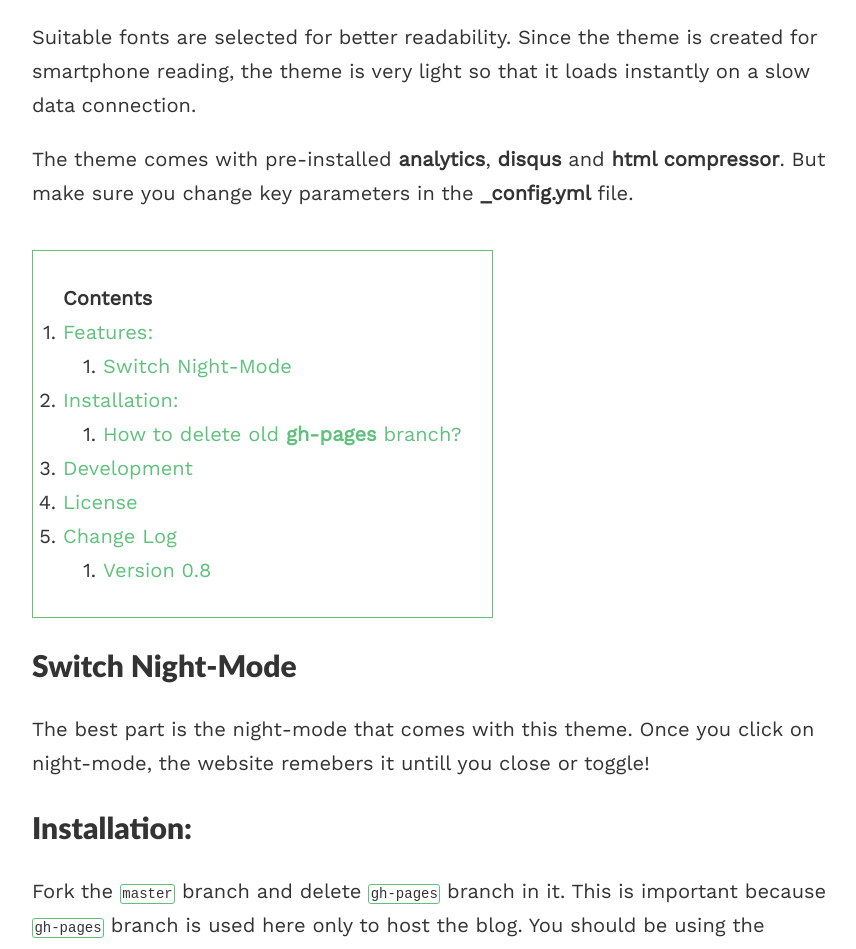
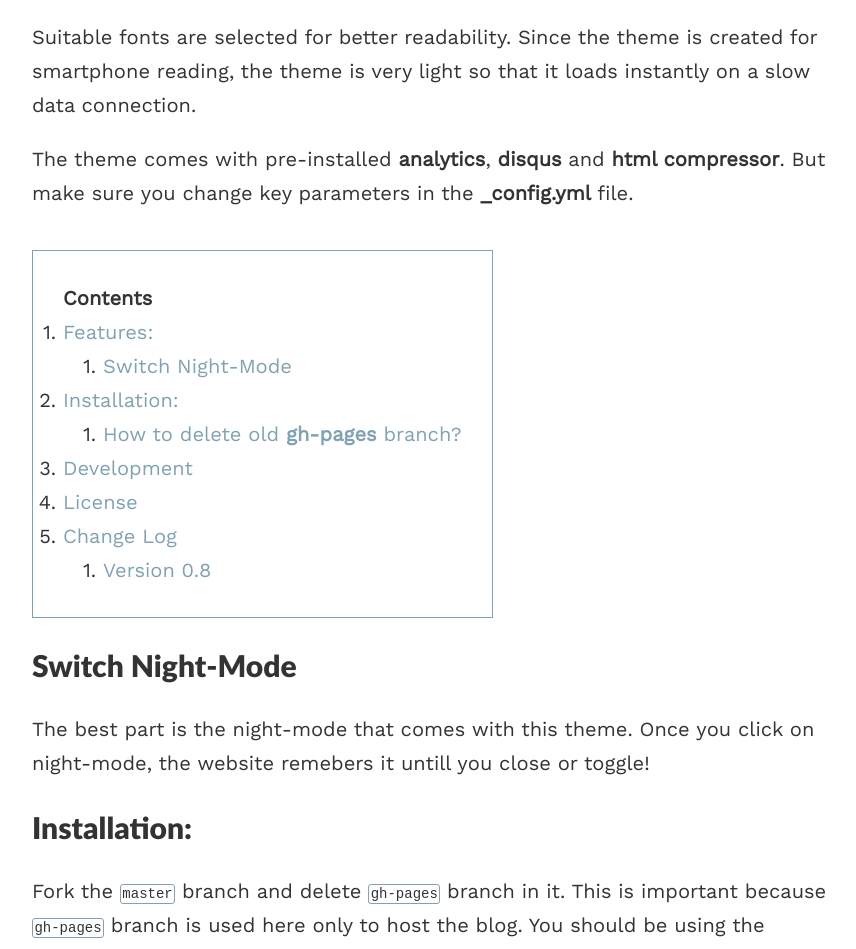
Before and after one commit to no-use-rami/ramihan.github.io, a Jekyll site: the page built from _posts/2016-05-07-documentation.md, in a window 1280 px wide. Shown: the part 420-1369 px from the top of the page, without its empty margins (208-1064 px from the left). Built offline with Jekyll 4.4.1, drawn with Linux system fonts in a browser that asks for light colours; comment, search, counter and statistics services are not loaded.

Commit message:
Update main.scss

```diff
--- a/css/main.scss
+++ b/css/main.scss
@@ -14,7 +14,7 @@ $spacing-unit:     30px;
 
 $text-color:       #333;
 $background-color: #fdfdfd;
-$brand-color:      #60c17d;
+$brand-color:      #81a2b2;
 
 $grey-color:       #828282;
 $grey-color-light: lighten($grey-color, 40%);
```
